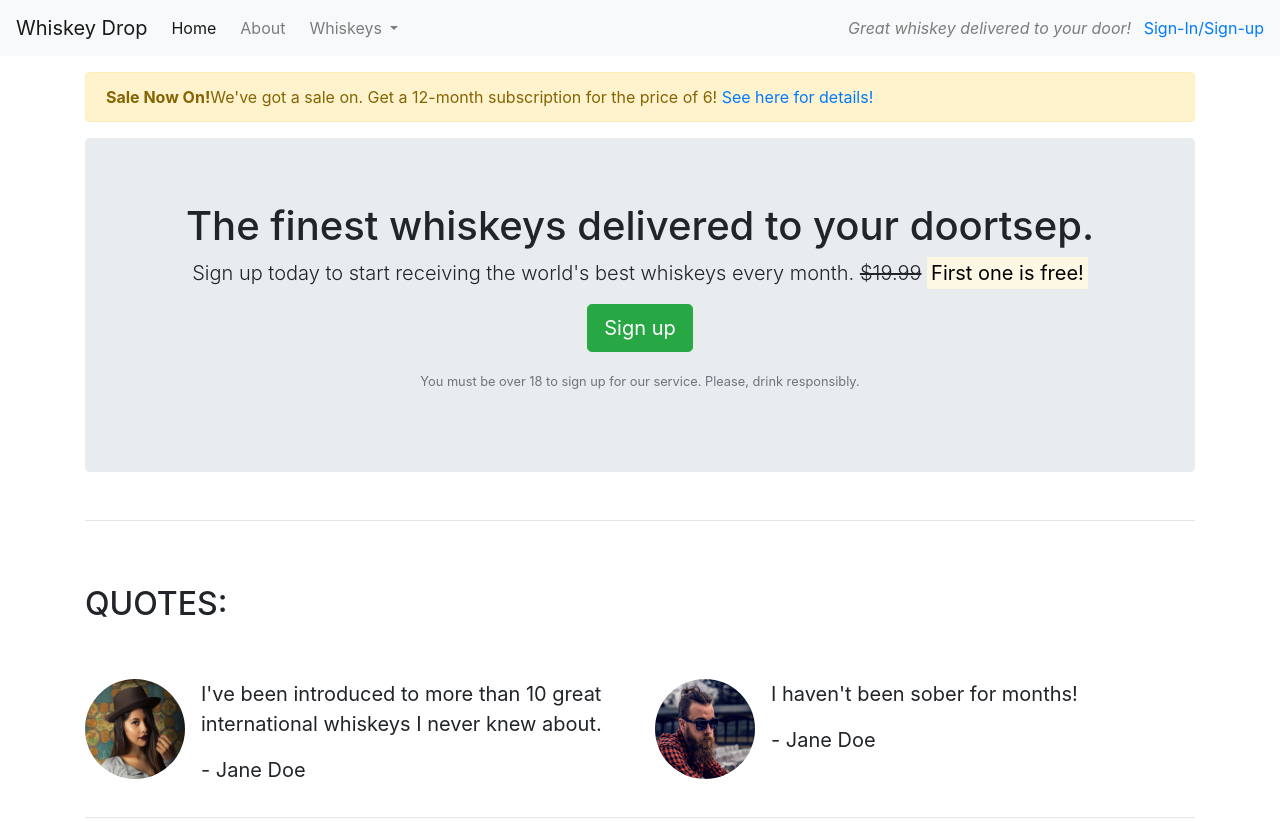
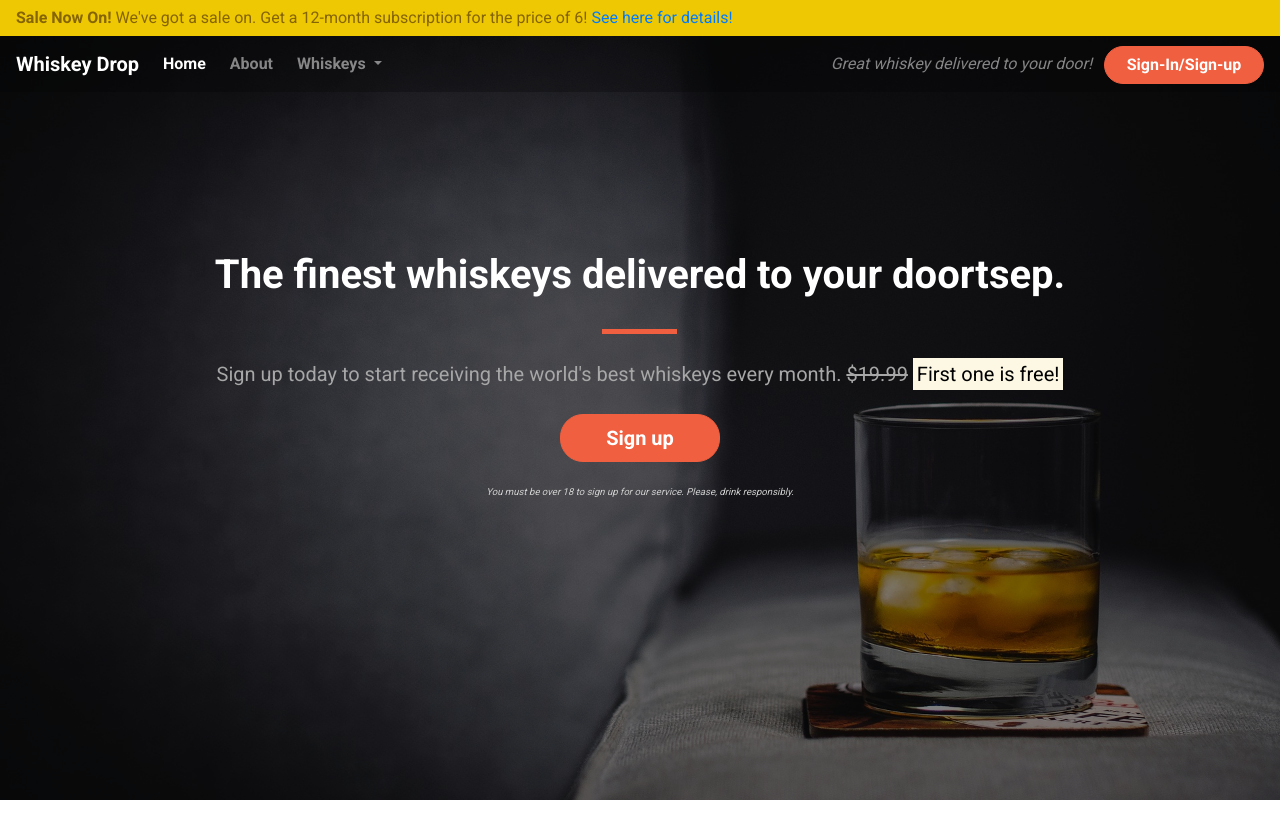
Before and after one commit to katyacano/bootstrap4, a plain HTML site: page index.html in a window 1280 px wide. Shown: the top 821 px of the page. Drawn offline with nearby package versions, Linux system fonts and the light colour scheme.

Commit message:
Added css style sheet and styled navbar, alert and callout elements

```diff
--- /dev/null
+++ b/css/style.css
@@ -0,0 +1,148 @@
+body {
+    font-family: 'Roboto', sans-serif;
+}
+
+.alert-container .col-12 {
+    padding-left: 0;
+    padding-right: 0;
+}
+
+.site-wide-alert {
+    border-radius: 0;
+    margin-bottom: 0;
+    padding: 5px 15px;
+    background-color: #eec802;
+    border-color: #eec802;
+}
+
+.callout-container {
+    height: 100vh;
+
+    background: url("../images/whiskey-background.jpg") no-repeat bottom right fixed;
+    -webkit-background-size: cover;
+    -moz-background-size: cover;
+    -o-background-size: cover;
+    background-size: cover;
+
+    display: flex;
+    align-items: center;
+    justify-content: center;
+
+    position: relative;
+}
+
+
+.opaque-overlay {
+    position: absolute;
+    top: 0;
+    left: 0;
+    height: 100%;
+    width: 100%;
+    background-color: rgba(0,0,0,0.5)
+}
+
+.quotes-container {
+
+}
+
+.features-container {
+
+}
+
+.table-container {
+
+}
+
+
+/*Block dividers*/
+
+.block-divider {
+    width: 75px;
+    height: 5px;
+    border: 0;
+}
+
+.block-divider--orange {
+    background-color: #f05f40;
+}
+
+.block-divider--short {
+    width: 35px;
+}
+
+/*Navbar*/
+
+.navalert-container {
+    position: absolute;
+    top: 0;
+    left:0;
+    padding-left: 0;
+    padding-right: 0;
+    z-index: 1;
+}
+
+.navbar {
+    margin-bottom: 0;
+    border: 0;
+    width: 100%;
+    background-color: rgba(0,0,0,0.25);
+}
+
+.navbar .navbar-toggler {
+    border: 0;
+}
+
+.navbar-brand {
+    font-weight: bold;
+}
+
+.navbar .navbar-nav a {
+    font-weight: bold;
+}
+
+
+/*Jumbotron*/
+
+.jumbotron {
+    background-color: transparent;
+}
+
+.jumbotron-header {
+    color: white;
+    font-weight: bold;
+    margin-bottom: 30px;
+}
+
+.jumbotron .lead {
+    margin: 25px 0;
+    color: #a7a7a7;
+
+}
+
+.jumbotron small {
+    font-size: 60%;
+    font-style: italic;
+    color: #d0d0d0;
+}
+
+/*Buttons*/
+
+.btn--cta {
+    font-weight: bold;
+    border-radius: 23px;
+    width: 160px;
+}
+
+.btn--red {
+    color: white;
+    background-color: #f05f40;
+    border-color: #f05f40;
+}
+
+.btn--red:hover,
+.btn--red:active,
+.btn--red:focus,
+.btn--red:active:focus {
+    background-color: #df4929;
+    border-color: #df4929;
+}
--- a/index.html
+++ b/index.html
@@ -7,9 +7,24 @@
     <link rel="stylesheet" href="https://stackpath.bootstrapcdn.com/bootstrap/4.1.3/css/bootstrap.min.css" integrity="sha384-MCw98/SFnGE8fJT3GXwEOngsV7Zt27NXFoaoApmYm81iuXoPkFOJwJ8ERdknLPMO" crossorigin="anonymous">
     <script src="https://stackpath.bootstrapcdn.com/bootstrap/4.1.3/js/bootstrap.min.js" integrity="sha384-ChfqqxuZUCnJSK3+MXmPNIyE6ZbWh2IMqE241rYiqJxyMiZ6OW/JmZQ5stwEULTy" crossorigin="anonymous"></script>
     <script src="https://kit.fontawesome.com/edcc1bd0bb.js" crossorigin="anonymous"></script>
+    <link href="https://fonts.googleapis.com/css2?family=Roboto:wght@400;700&display=swap" rel="stylesheet">
+    <link rel="stylesheet" href="css/style.css" type="text/css">
 </head>
+
+
 <body>
-    <nav class="navbar navbar-light bg-light navbar-expand-sm">
+    <div class="container-fluid navalert-container">
+        <div class= "container-fluid alert-container">
+            <div class="row d-none d-sm-block">
+                <div class="col-12">
+                    <div class="site-wide-alert alert alert-warning">
+                        <strong>Sale Now On!</strong> We've got a sale on. Get a 12-month subscription for the price of 6! <a href="">See here for details!</a>
+                    </div>
+                </div>
+            </div>
+        </div>
+
+    <nav class="navbar navbar-dark navbar-expand-sm">
         <a href="/" class="navbar-brand">Whiskey Drop</a>
            <button class="navbar-toggler ml-auto" type="button" data-toggle="collapse" data-target="#navbarNavDropdown" aria-controls="navbarNavDropdown" aria-expanded="false" aria-label="Toggle navigation">
            <span class="navbar-toggler-icon"></span></button>
@@ -36,36 +51,36 @@
 
         <div class="d-none d-md-block">
             <p class="navbar-text my-auto mr-2"><i>Great whiskey delivered to your door!</i></p>
-            <a href="/login">Sign-In/Sign-up</a>
+            <a href="/login" class="btn btn--cta btn--red">Sign-In/Sign-up </a>
         </div>
 
     </nav>
-    <article class= "container mt-3">
-        <div class="row d-none d-sm-block">
-            <div class="col-12">
-                <div class="alert alert-warning">
-                    <strong>Sale Now On!</strong>We've got a sale on. Get a 12-month subscription for the price of 6! <a href="">See here for details!</a>
     </div>
-            </div>
-        </div>
+
+
+    <div class="container-fluid callout-container">
         <!-- Callout-->
+            <div class="opaque-overlay">&nbsp;</div>
             <div class="row">
                 <div class="col-12">
                     <section class="callout jumbotron text-center">
-                    <h1>The finest whiskeys delivered to your doortsep.</h1>
+                        <h1 class="jumbotron-header">The finest whiskeys delivered to your doortsep.</h1>
+                        <hr class="block-divider block-divider--orange">
                         <p class="lead">Sign up today to start receiving the world's best whiskeys every month.
                         <s class="d-none d-sm-inline">$19.99</s>
                         <span class="d-inline d-sm-none"><br></span>
                         <strong><mark> First one is free!</mark></strong> </p>
-                    <p><button class="btn btn-success btn-lg" data-toggle="modal" data-target="#signUpModal">Sign up</button></p>
+                        <p><button class="btn btn-lg btn--cta btn--red" data-toggle="modal" data-target="#signUpModal">Sign up</button></p>
                         <p class="text-muted"><small>You must be over 18 to sign up for our service. Please, drink responsibly.</small></p>
                     </section>
                 </div>
             </div>
+    </div>
         <!-- /.callout-->
-        <hr>
+
 
         <!-- Quotes -->
+    <div class="container quotes-container">
         <section class="quotes">
             <div class="row">
                 <div class="col-12 my-5">
@@ -106,9 +121,10 @@
 
         </section>
         <!-- /.quotes-->
-        <hr>
+    </div>
 
         <!-- Features-->
+    <div class="features-container">
         <section class="features">
             <div class="row">
                 <div class="col-12 my-5">
@@ -146,9 +162,10 @@
             </div>
         </section>
         <!-- /.features-->
-        <hr>
+    </div>
 
         <!--Table-->
+    <div class="table-container">
         <section class="tables">
             <div class="row">
                 <div class="col-12 my-5">
@@ -196,10 +213,12 @@
                     </table>
                 </div>
             </div>
+        </section>
         <!-- /.table-->
-        </section>
+    </div>
 
-    </article>
+
+
 
     <div class="modal" tabindex="-1" role="dialog" id="signUpModal">
   <div class="modal-dialog" role="document">
```
Also changed, not shown: images/whiskey-background.jpg (added). Lines whose indentation alone changed are shown as unchanged.
